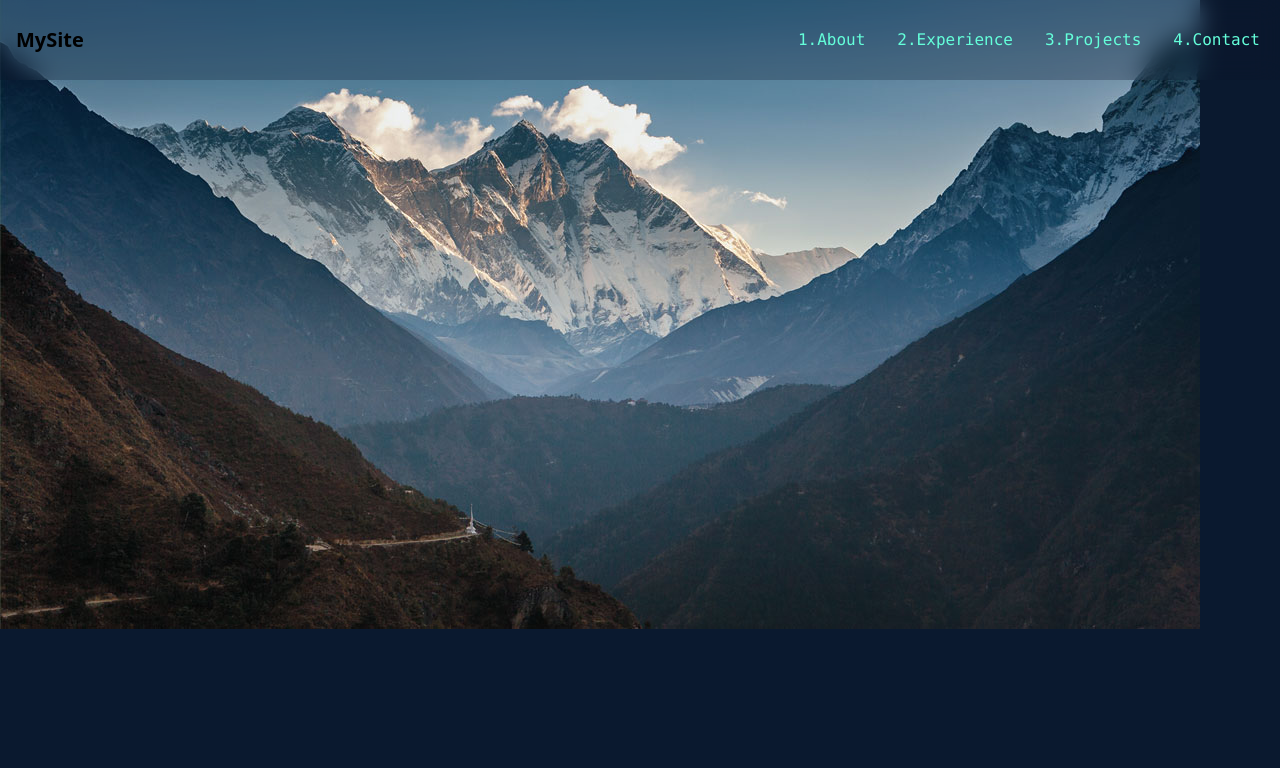
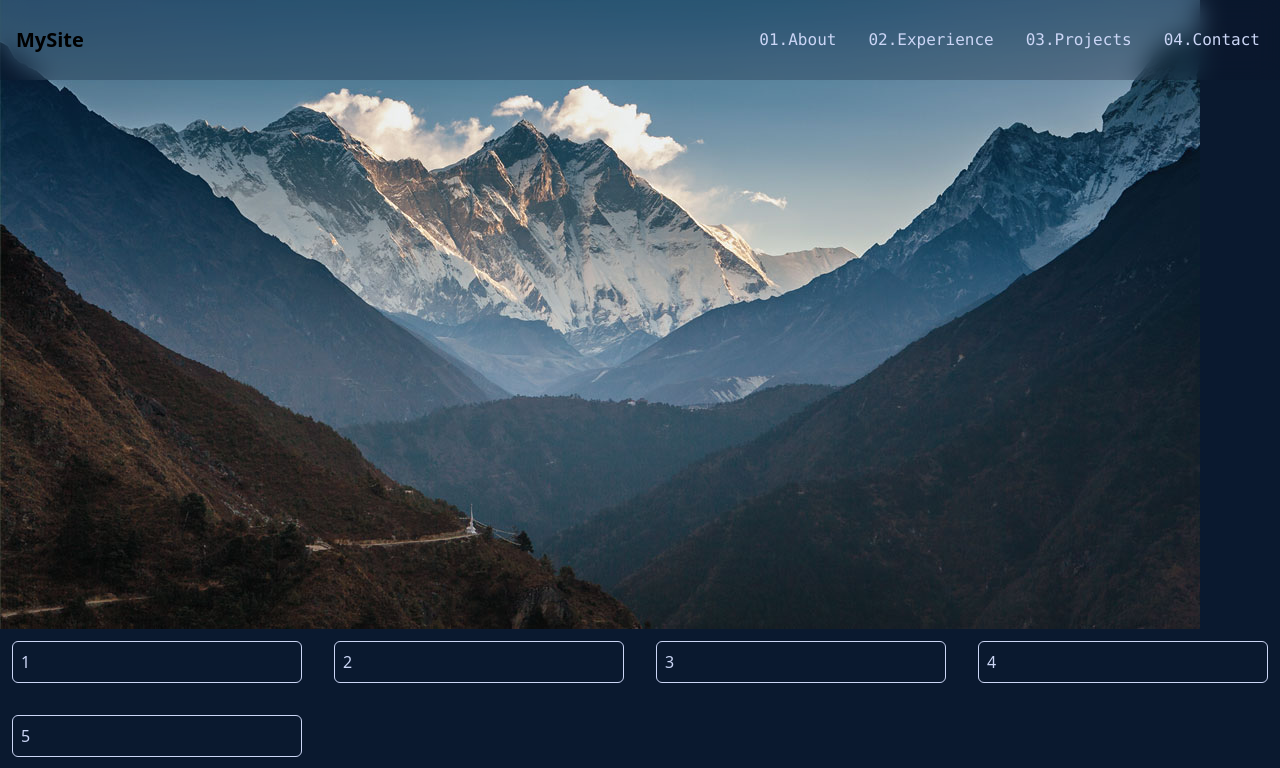
Before and after one commit to PongsatornR-11/portfolio, a React (Vite) app in the folder client/: page / in a window 1280 px wide. Shown: the top 768 px of the page. Built offline with nearby package versions, Linux system fonts and the light colour scheme.

Commit message:
Add styled-components and update package dependencies; refactor components for improved structure

```diff
--- a/client/package.json
+++ b/client/package.json
@@ -15,6 +15,7 @@
     "react-dom": "^19.1.0",
     "react-icons": "^5.5.0",
     "react-router-dom": "^7.6.2",
+    "styled-components": "^6.1.18",
     "tailwindcss": "^4.1.8"
   },
   "devDependencies": {
--- a/client/src/App.jsx
+++ b/client/src/App.jsx
@@ -3,9 +3,9 @@ import AppRoutes from './routes/AppRoutes'
 
 const App = () => {
   return (
-    <div>
+    <>
       <AppRoutes />
-    </div>
+    </>
   )
 }
 
--- a/client/src/components/Navbar.jsx
+++ b/client/src/components/Navbar.jsx
@@ -2,8 +2,7 @@ import { useState, useEffect } from 'react';
 import { HiMenu, HiX } from 'react-icons/hi';
 import NavLinks from './nav/NavLinks';
 
-export default function Navbar() {
-
+const Navbar = () => {
 
   const [show, setShow] = useState(true);
   const [lastScrollY, setLastScrollY] = useState(0);
@@ -62,3 +61,5 @@ export default function Navbar() {
     </nav>
   );
 }
+
+export default Navbar
--- /dev/null
+++ b/client/src/components/load/Loading.jsx
@@ -0,0 +1,22 @@
+import React, { useState, useEffect } from 'react'
+import { LoaderSpin, LoaderTyping, LoaderBLetter } from '../utils/Loader'
+
+const Loading = ({ children }) => {
+    const [loading, setLoading] = useState(true);
+
+    useEffect(() => {
+        const timer = setTimeout(() => setLoading(false), 2000)
+        return () => clearTimeout(timer)
+    }, [])
+    return (
+        loading
+            ? <LoaderBLetter />
+            :
+            < div >
+                {children}
+            </div >
+    )
+
+}
+
+export default Loading
--- a/client/src/components/nav/NavLinks.jsx
+++ b/client/src/components/nav/NavLinks.jsx
@@ -1,5 +1,8 @@
 
-export default function NavLinks({ isMobile = false }) {
+import React from "react";
+import FadeIn from "../style/FadeIn";
+
+const NavLinks = ({ isMobile = false }) => {
     const sections = [
         { name: 'About', href: '#about' },
         { name: 'Experience', href: '#experience' },
@@ -13,18 +16,23 @@ export default function NavLinks({ isMobile = false }) {
         `}
         >
             {sections.map((section, index) => (
+                <FadeIn key={index} delay={index * 300} duration={300}>
                     <a href={section.href}>
                         <div key={index}
-                        className='p-1 font-mono text-[#64ffda] hover:text-[#64ffda] transition duration-300 ease-in-out hover:-translate-1 hover:shadow-[4px_4px_1px_rgba(100,255,218,1)]'
+                            className='p-1 font-mono text-accent rounded-md
+                            hover:text-secondary transition duration-300 ease-out hover:-translate-1 hover:shadow-[4px_4px_1px_rgba(100,255,218,1)]'
                         >
-                        <span>
-                            {index + 1}.
+                            <span className="text-accent">
+                                0{index + 1}.
                             </span>
                             {section.name}
                         </div>
                     </a>
+                </FadeIn>
             )
             )}
         </div>
     );
 }
+
+export default NavLinks
--- /dev/null
+++ b/client/src/components/style/FadeIn.jsx
@@ -0,0 +1,26 @@
+import React, { useEffect, useState } from 'react'
+
+const FadeIn = ({ children, delay = 0, duration = 500 }) => {
+    const [isVisible, setIsVisible] = useState(false)
+
+    useEffect(() => {
+        const timer = setTimeout(() => {
+            setIsVisible(true)
+        }, delay)
+        return () => clearTimeout(timer)
+    }, [delay])
+
+    return (
+        <div
+            style={{
+                transition: `all ${duration}ms ease-in-out`,
+                opacity: isVisible ? 1 : 0,
+                transform: isVisible ? 'translateY(0)' : 'translateY(-1rem)'
+            }}
+        >
+            {children}
+        </div>
+    )
+}
+
+export default FadeIn
--- /dev/null
+++ b/client/src/components/utils/Loader.jsx
@@ -0,0 +1,69 @@
+import styled, { keyframes } from 'styled-components'
+
+export function LoaderSpin() {
+  return (
+    <div className="flex items-center justify-center h-screen bg-white">M 20 31 L 20 71 Q 42 71 42 61 Q 42 50 32 50 Q 40 50 40 42 Q 40 31 28 31 Z
+      <div className="animate-spin rounded-full h-16 w-16 border-t-4 border-blue-500"></div>
+    </div>
+  );
+}
+
+
+
+export function LoaderTyping() {
+
+  const typing = keyframes`
+from { width: 0 }
+to { width: 100% }
+`;
+
+  const blink = keyframes`
+50% { border-color: transparent }
+`;
+
+  const LoaderWrapper = styled.div`
+ display: flex;
+ justify-content: center;
+ align-items: center;
+ height: 100vh;
+ background: white;`;
+
+  const TypingText = styled.h1`
+ font-family: monospace;
+ font-size: 1.5rem;
+white-space: nowrap;
+overflow: hidden;
+border-right: 4px solid black;
+width: 0;
+animation: ${typing} 6s steps(40, end) forwards, ${blink} 0.75s step-end infinite;
+`;
+
+  return (
+    <LoaderWrapper>
+      <TypingText>Loading portfolio...</TypingText>
+
+
+
+    </LoaderWrapper>
+  )
+}
+
+
+export function LoaderBLetter() {
+  return (
+    <svg width="250" height="400" viewBox="0 0 100 100" xmlns="http://www.w3.org/2000/svg">
+      {/* <path id="letterB" d="M20,10 L20,90 Q50,90 50,70 Q50,50 20,50 Q50,50 50,30 Q50,10 20,10 Z" */}
+      <path id="letterB" d="M 20 31 L 20 71 Q 44 71 44 61 Q 44 52 34 52 Q 40 52 40 42 Q 40 31 28 31 Z"
+        fill="none" stroke="black" stroke-width="2"
+        stroke-dasharray="150" stroke-dashoffset="150">
+        <animate attributeName="stroke-dashoffset" from="150" to="0" dur="2s" fill="freeze" />
+      </path>
+    </svg>
+    // <div className='rotate-45'>
+
+
+    // // </div>
+
+
+  )
+}
--- a/client/src/index.css
+++ b/client/src/index.css
@@ -3,3 +3,10 @@
 html {
     scroll-behavior: smooth;
 }
+
+
+@theme{
+    --color-primary: #0a192f;
+    --color-secondary: #64ffda;
+    --color-accent: #ccd6f6;
+}
--- a/client/src/layouts/Layout.jsx
+++ b/client/src/layouts/Layout.jsx
@@ -2,14 +2,18 @@ import React from 'react'
 import { Outlet } from 'react-router-dom'
 import Navbar from '../components/Navbar'
 
+import Loading from '../components/load/Loading'
+
 const Layout = () => {
     return (
-        <div className='bg-[#0a192f]'>
+        // <Loading>
+        <div className='bg-primary'>
             <Navbar />
             <main>
                 <Outlet />
             </main>
         </div>
+        // </Loading>
     )
 }
 
--- a/client/src/pages/Home.jsx
+++ b/client/src/pages/Home.jsx
@@ -1,17 +1,34 @@
 
 import React from 'react'
+import FadeIn from '../components/style/FadeIn'
 
 const Home = () => {
+  const numbers = [1, 2, 3, 4, 5]
   return (
     <div className='min-h-screen'>
-      <img src="/mountain-3.jpg" alt="" />
+
+      <section id='about'>
+        <img src="/mountain-3.jpg" alt="" />
+        <div className='grid grid-cols-4 gap-2'>
+          {
+            numbers.map((num, i) => {
+              return (
+                <FadeIn delay={i * 500} duration={500}>
+                  <div className='border p-2 m-3 rounded-md text-accent'>{num}</div>
+                </FadeIn>
+              )
+            })
+          }
+        </div>
+      </section>
 
 
-
-      <section id="about" className="h-screen flex items-center justify-center">about</section>
-      <section id="experience" className="h-screen flex items-center justify-center">experience</section>
-      <section id="projects" className="h-screen flex items-center justify-center">projects</section>
-      <section id="contact" className="h-screen flex items-center justify-center">contact</section>
+      {/* <section id="about" className="h-screen flex items-center justify-center border text-white">
+        about
+      </section> */}
+      <section id="experience" className="h-screen flex items-center justify-center border text-white">experience</section>
+      <section id="projects" className="h-screen flex items-center justify-center border text-white">projects</section>
+      <section id="contact" className="h-screen flex items-center justify-center border text-white">contact</section>
 
 
 
@@ -22,7 +39,12 @@ const Home = () => {
       0. scroll to each section > done
       1. hero loading webpage
       2. slowly showing up component
-       */}
+      https://reactcommunity.org/react-transition-group/css-transition
+      https://yqnn.github.io/svg-path-editor/
+      //
+      USE THISSSSSSS!@!!!
+      https://motion.dev/docs/react-quick-start
+      // */}
     </div>
   )
 }
```
Also changed, not shown: 1 other file (tests, documents, lock files or other folders). Lines whose indentation alone changed are shown as unchanged.
